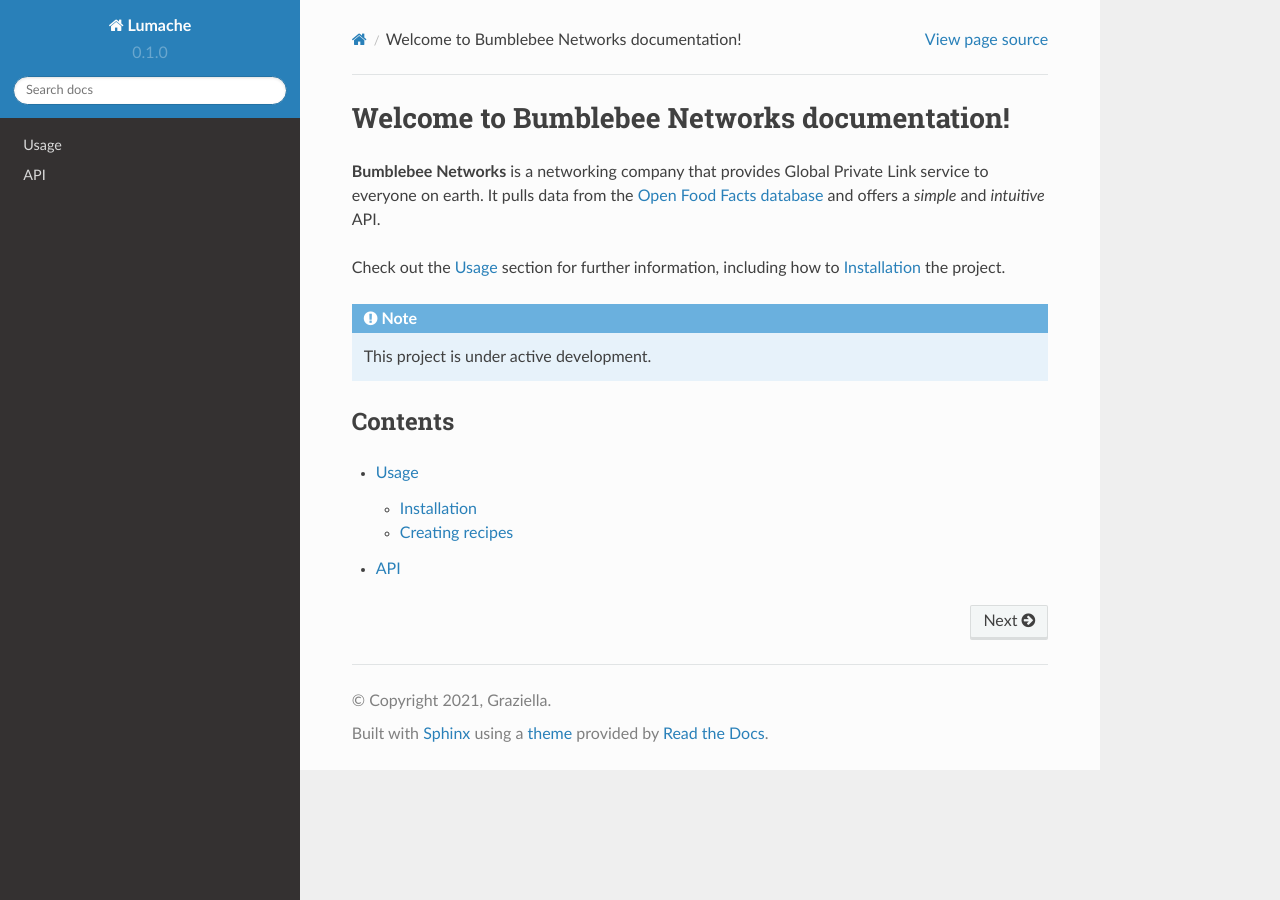
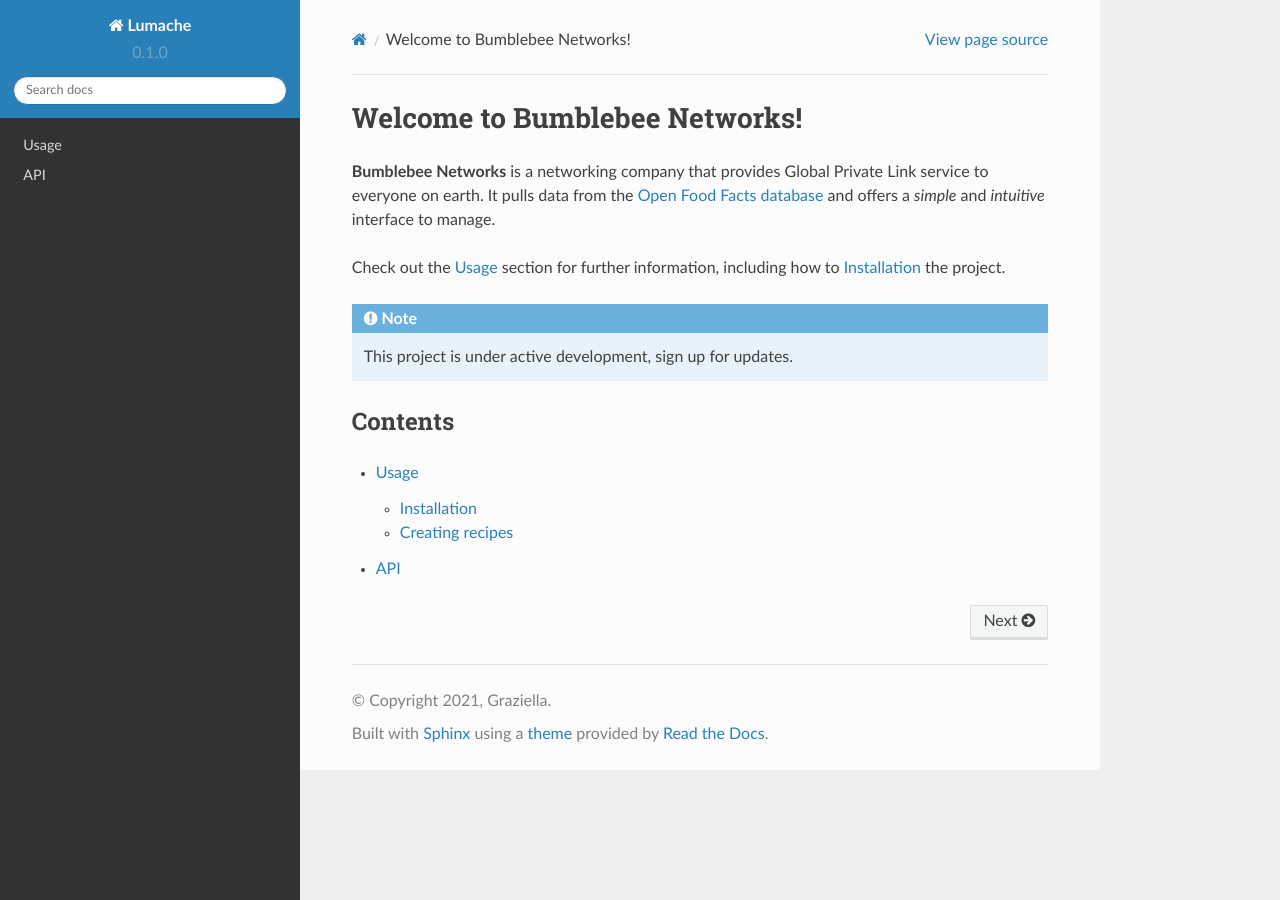
Before and after one commit to sherrywei-bumblebee/bumblebee-docs, a Sphinx documentation site: the page built from docs/source/index.rst, in a window 1280 px wide. Built offline with Sphinx 7.4.7 and the Read the Docs theme 2.0.0, drawn with Linux system fonts in a browser that asks for light colours.

Commit message:
experiment with visual studio code

```diff
--- a/docs/source/index.rst
+++ b/docs/source/index.rst
@@ -1,17 +1,17 @@
-Welcome to Bumblebee Networks documentation!
-=================================================
+Welcome to Bumblebee Networks!
+=====================================
 
 **Bumblebee Networks** is a networking company that provides
 Global Private Link service to everyone on earth.
 It pulls data from the `Open Food Facts database <https://world.openfoodfacts.org/>`_
-and offers a *simple* and *intuitive* API.
+and offers a *simple* and *intuitive* interface to manage.
 
 Check out the :doc:`usage` section for further information, including
 how to :ref:`installation` the project.
 
 .. note::
 
-   This project is under active development.
+   This project is under active development, sign up for updates.
 
 Contents
 --------
```
